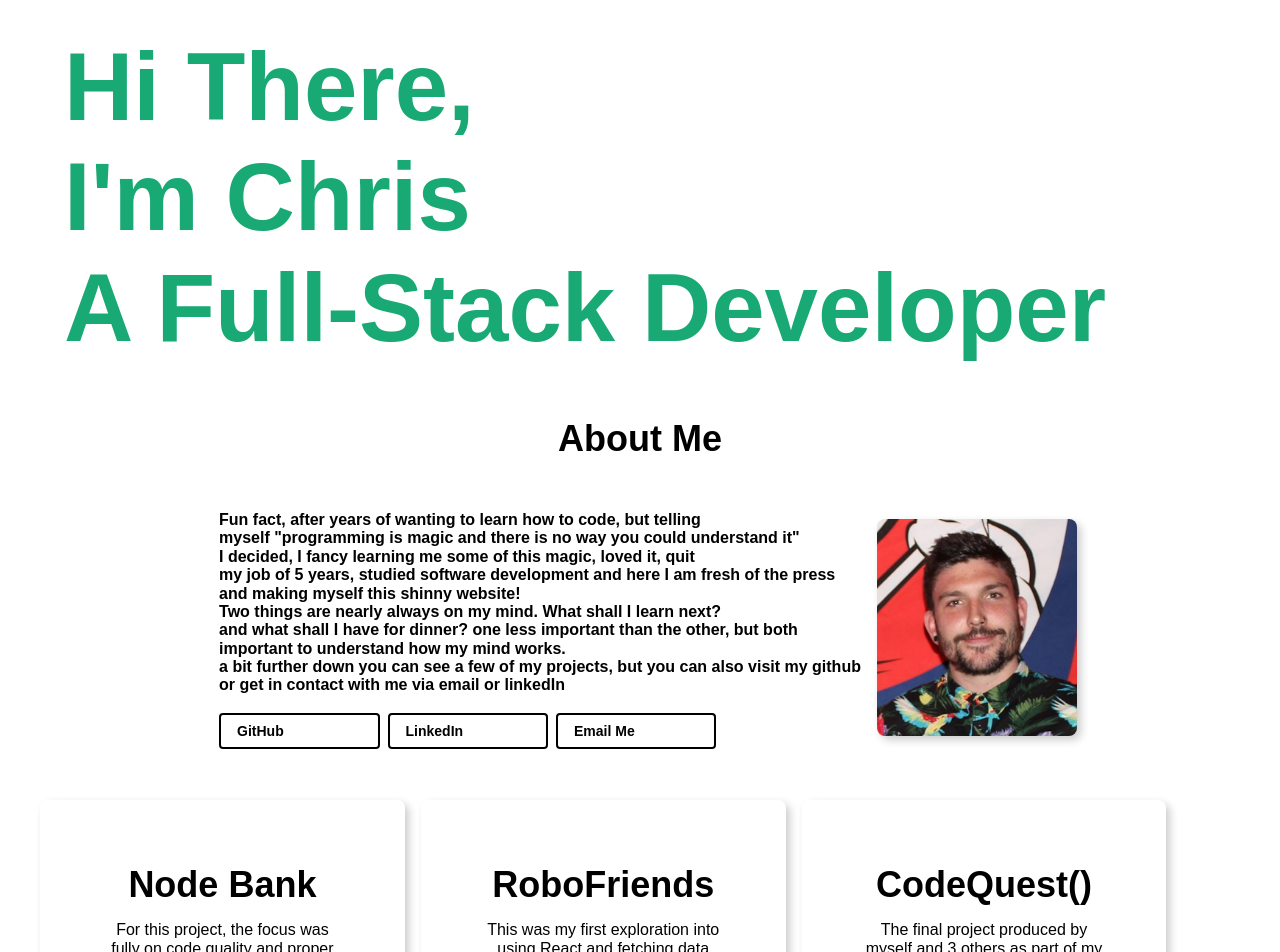
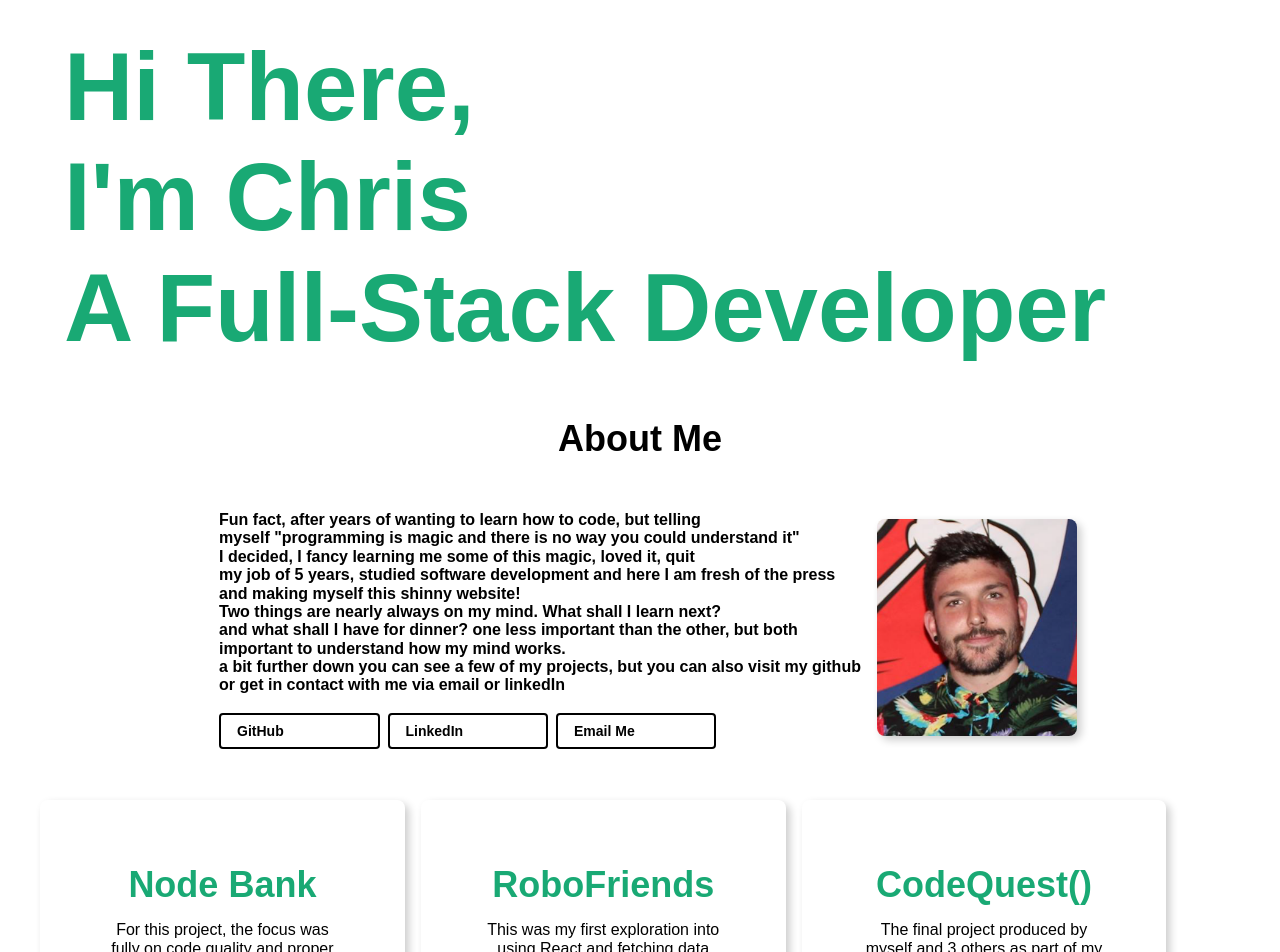
Before and after one commit to ChrisCooney05/portfolio_site, a React (Create React App) app: page / in a window 1280 px wide. Shown: the top 952 px of the page. Built offline with nearby package versions, Linux system fonts and the light colour scheme.

Commit message:
animated the projects to be inline with the rest of the site

```diff
--- a/src/components/Project.js
+++ b/src/components/Project.js
@@ -6,7 +6,7 @@ class Project extends Component {
     const { title, description, link } = this.props
     return (
       <a href={link} className='tc dib br3 pa5 ma2 grow bw2 shadow-5 pa2 w-30 mr2 no-underline black'>
-        <span className='f2 b'>{title}</span>
+        <span className='f2 b green'>{title}</span>
         <p>{description}</p>
       </a>
     );
--- a/src/components/ProjectList.js
+++ b/src/components/ProjectList.js
@@ -10,7 +10,7 @@ class ProjectList extends Component {
         <Project key={i} title={project.title} description={project.description} link={project.link} />
       );
     })
-    return <div className='tc flex flex-wrap'>{projectList}</div>
+    return <div className='tc flex flex-wrap animate__animated animate__fadeIn animate__delay-4s'>{projectList}</div>
   }
 }
 
```
